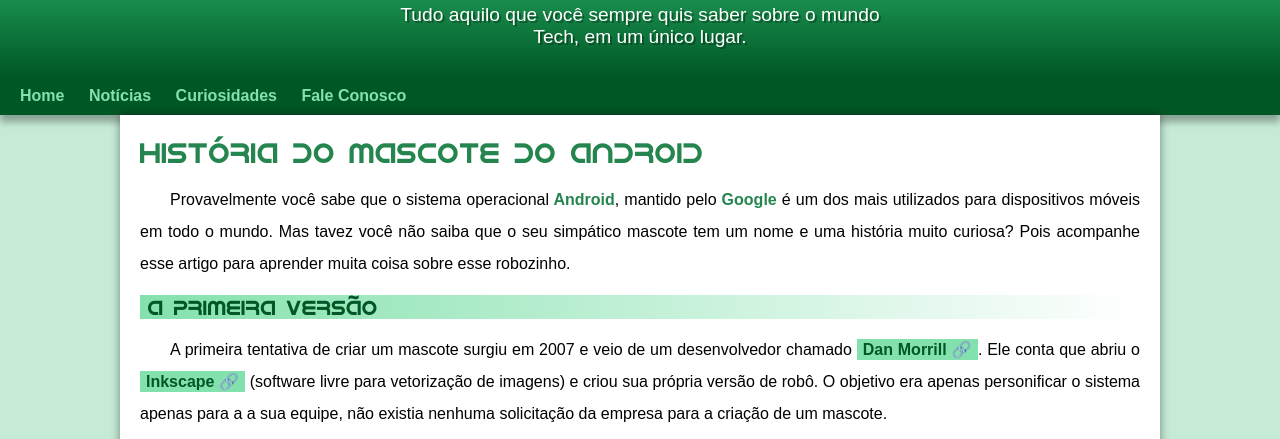
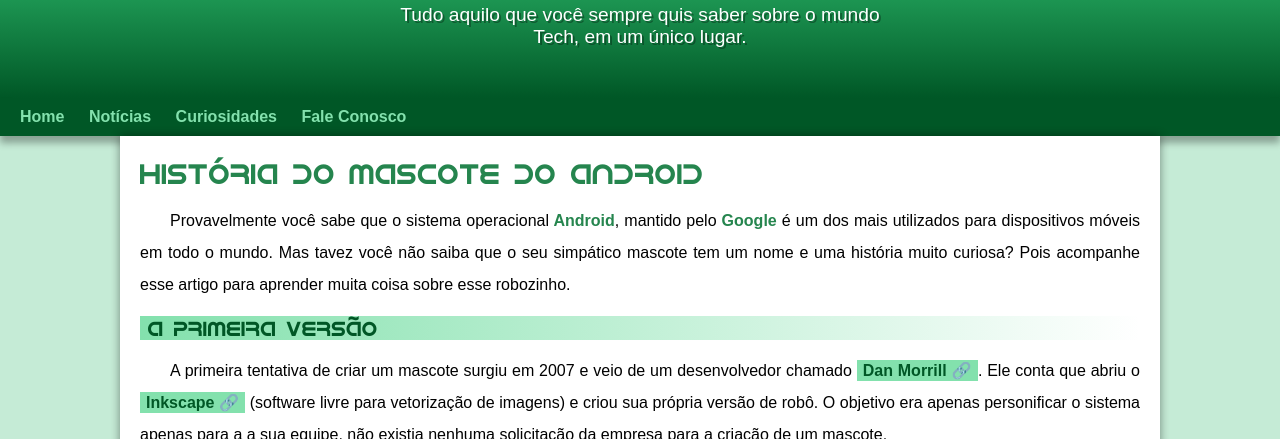
Before and after one commit to heraclitoRcarvalho/Projeto-Android, a plain HTML site: page index.html in a window 1280 px wide. Shown: the part 113-552 px from the top of the page. Drawn offline with Linux system fonts and the light colour scheme.

Commit message:
Update 1.0

```diff
--- a/estilo/style.css
+++ b/estilo/style.css
@@ -74,7 +74,7 @@ header > p {
     padding-right: 10px;
     padding-left: 10px;
     margin: auto;
-    margin-bottom: 2px;
+    padding-bottom: 50px;
     text-shadow: 2px 2px 0px rgba(0, 0, 0, 0.322);
 }
 
```
